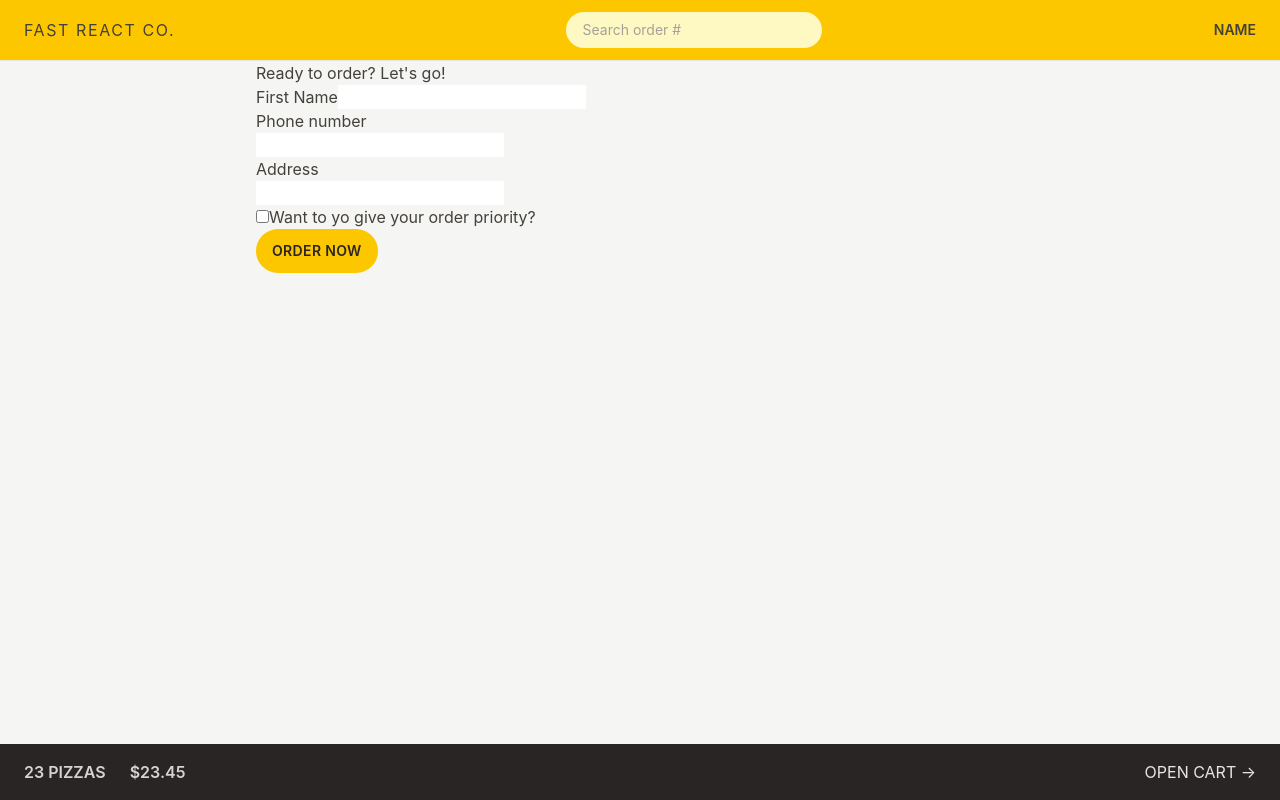
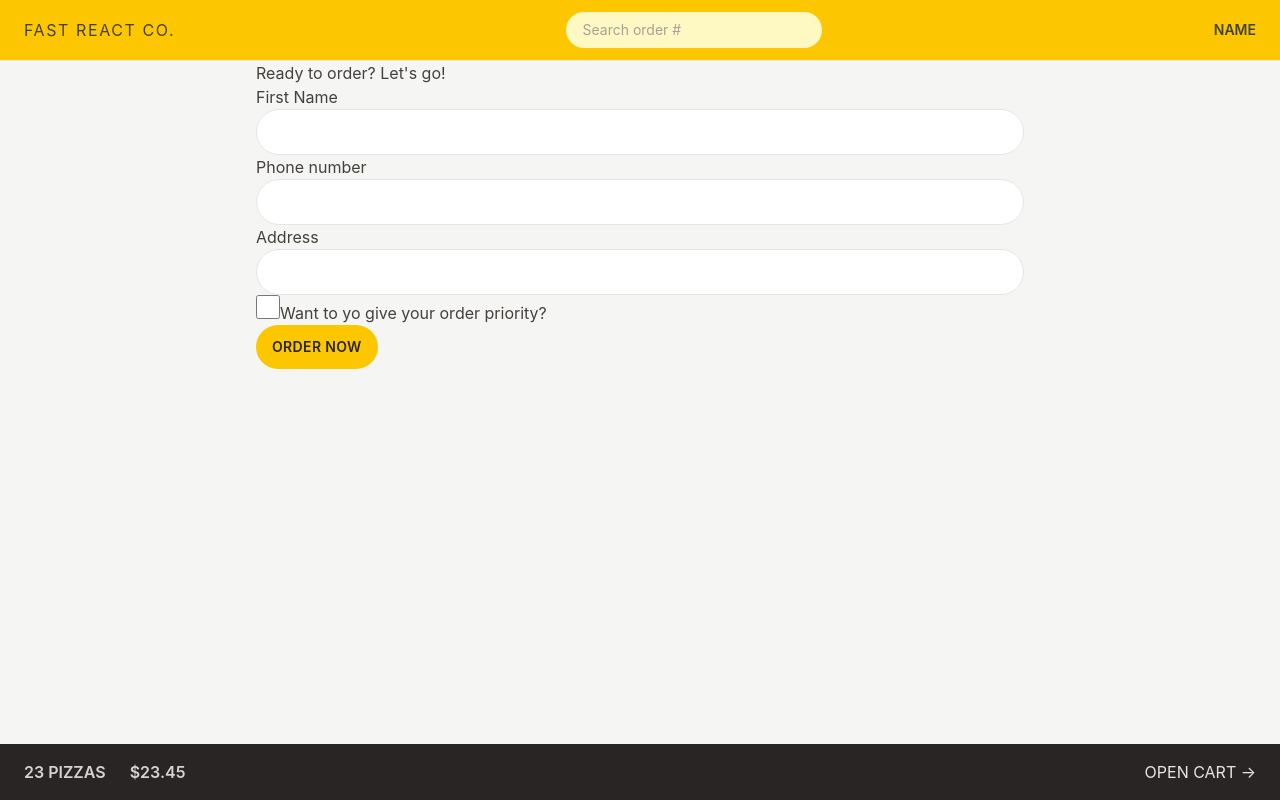
Before and after one commit to istiakAHMEDsaad/fast-react-pizza, a React (Vite) app: page /order/new in a window 1280 px wide. Built offline with nearby package versions, Linux system fonts and the light colour scheme.

Commit message:
reusing with @apply method

```diff
--- a/src/features/order/CreateOrder.jsx
+++ b/src/features/order/CreateOrder.jsx
@@ -48,13 +48,13 @@
       <Form method="POST" action="/order/new">
         <div>
           <label>First Name</label>
-          <input type="text" name="customer" required className="bg-white" />
+          <input className="input" type="text" name="customer" required />
         </div>
 
         <div>
           <label>Phone number</label>
           <div>
-            <input type="tel" name="phone" required className="bg-white" />
+            <input className="input" type="tel" name="phone" required />
           </div>
           {formErrors?.phone && (
             <p className="text-red-500">{formErrors.phone}</p>
@@ -64,7 +64,7 @@
         <div>
           <label>Address</label>
           <div>
-            <input type="text" name="address" required className="bg-white" />
+            <input className="input" type="text" name="address" required />
           </div>
         </div>
 
@@ -73,6 +73,7 @@
             type="checkbox"
             name="priority"
             id="priority"
+            className="h-6 w-6 accent-yellow-400 focus:ring focus:ring-yellow-400 focus:ring-offset-2 focus:outline-none"
             // value={withPriority}
             // onChange={(e) => setWithPriority(e.target.checked)}
           />
--- a/src/features/order/SearchOrder.jsx
+++ b/src/features/order/SearchOrder.jsx
@@ -19,7 +19,7 @@
         placeholder="Search order #"
         onChange={(e) => setQuery(e.target.value)}
         value={query}
-        className="rounded-full bg-yellow-100 px-4 py-2 text-sm placeholder:text-stone-400 w-28 sm:w-64"
+        className="w-28 rounded-full bg-yellow-100 px-4 py-2 text-sm transition-all duration-300 placeholder:text-stone-400 focus:ring focus:ring-yellow-500 focus:outline-none sm:w-64 sm:focus:w-72"
       />
     </form>
   );
--- a/src/index.css
+++ b/src/index.css
@@ -4,6 +4,12 @@
 
 @theme {
   --font-roboto: "Roboto", sans-serif
+}
+
+@layer components {
+  .input {
+    @apply w-full rounded-full border border-stone-200 bg-white px-4 py-2 text-sm transition-all duration-300 placeholder:text-stone-400 focus:ring focus:ring-yellow-400 focus:outline-none md:px-6 md:py-3
+  }
 }
 
 .loader {
```
